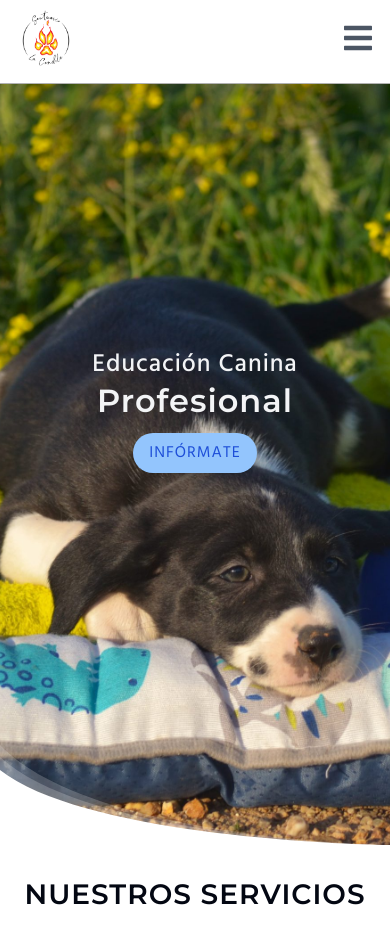
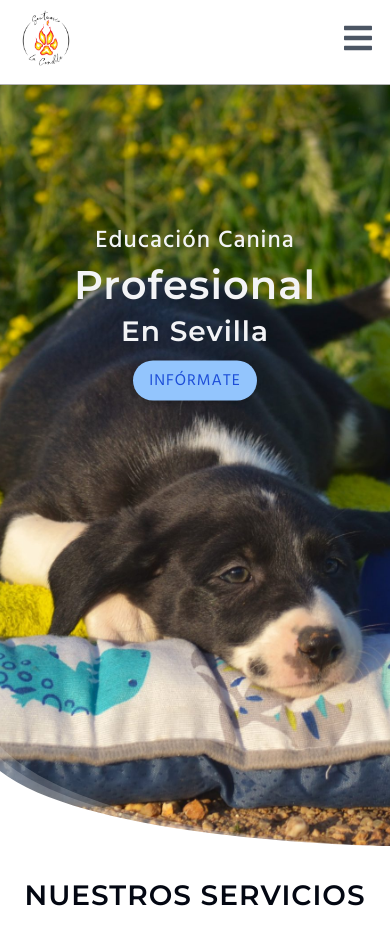
Before and after one commit to asa7ur/Educadores_Caninos, a React (Vite) app: page / in a window 390 px wide. Shown: the top 944 px of the page. Built offline with nearby package versions, Linux system fonts and the light colour scheme.

Commit message:
minor changes

```diff
--- a/src/components/Contact.jsx
+++ b/src/components/Contact.jsx
@@ -47,8 +47,7 @@ const Contact = () => {
             <p>
               ¿Tienes preguntas sobre cómo podemos ayudar a tu perro a aprender
               y crecer? No te preocupes, estamos aquí para guiarte en cada paso
-              del camino. Escríbenos o llámanos, y juntos encontraremos la mejor
-              solución para las necesidades de tu mascota.
+              del camino.
             </p>
             <div className='links'>
               {socials.map((social) => {
@@ -67,6 +66,16 @@ const Contact = () => {
                 )
               })}
             </div>
+            <iframe
+              src='https://www.google.com/maps/embed?pb=!1m18!1m12!1m3!1d19589.225487770254!2d-6.141493234015088!3d37.25931974869507!2m3!1f0!2f0!3f0!3m2!1i1024!2i768!4f13.1!3m3!1m2!1s0xd120d000e8705b1%3A0x8b0f0270db89eb86!2sSantuario%20La%20Candela!5e0!3m2!1sen!2ses!4v1725445899156!5m2!1sen!2ses'
+              width='400'
+              height='300'
+              style={{ border: 0 }}
+              allowFullScreen=''
+              loading='lazy'
+              referrerPolicy='no-referrer-when-downgrade'
+              title='Santuario La Candela'
+            ></iframe>
           </div>
           <form className='form' onSubmit={handleSubmit}>
             <h2>Escríbenos</h2>
@@ -109,11 +118,7 @@ const Contact = () => {
             </div>
             <div className='form-group result-container'>
               <button type='submit' className='submit-btn btn'>
-                {isLoading ? (
-                  <span className='sending'></span>
-                ) : (
-                  'Enviar'
-                )}
+                {isLoading ? <span className='sending'></span> : 'Enviar'}
               </button>
               {result && (
                 <div className='result' style={{ opacity: 1 }}>
@@ -145,7 +150,7 @@ const Wrapper = styled.section`
     justify-content: center;
   }
 
-  h2{
+  h2 {
     text-align: left;
   }
 
@@ -274,15 +279,14 @@ const Wrapper = styled.section`
 
     .links {
       display: flex;
-      flex-direction: column;
       align-items: flex-start;
       gap: 2rem;
-      margin-top: 2rem;
+      margin: 1rem 0;
     }
   }
 
   @media (max-width: 768px) {
-    p{
+    p {
       font-size: 0.875rem;
     }
 
--- a/src/components/Hero.jsx
+++ b/src/components/Hero.jsx
@@ -32,6 +32,7 @@ const Hero = () => {
         <div className='content' ref={titleRef}>
           <h3>Educación canina</h3>
           <h1>Profesional</h1>
+          <h2>En Sevilla</h2>
           <ScrollLink
             to='contactar'
             smooth={true}
@@ -79,7 +80,7 @@ const Wrapper = styled.header`
 
   .content {
     position: absolute;
-    top: 35%;
+    top: 30%;
     left: 50%;
     transform: translate(-50%, -50%);
     width: 100%;
@@ -89,12 +90,18 @@ const Wrapper = styled.header`
   }
 
   h1,
+  h2,
   h3 {
     color: var(--grey-100);
+    margin-bottom: 0.25rem;
   }
 
-  h3{
-    margin-bottom: 0;
+  h2{
+    text-transform: none;
+  }
+
+  .btn{
+    margin-top: 0.5rem;
   }
 
   .divider {
@@ -121,7 +128,6 @@ const Wrapper = styled.header`
 
     h1 {
       font-size: 4rem;
-      margin-bottom: 1.5rem;
     }
   }
 
--- a/src/components/Services.jsx
+++ b/src/components/Services.jsx
@@ -43,7 +43,7 @@ const Services = () => {
                 ref={(el) => (serviceRefs.current[index] = el)}
               >
                 <img src={image} alt={title} />
-                <h4>{title}</h4>
+                <h3>{title}</h3>
                 <p>{description}</p>
               </article>
             )
@@ -82,7 +82,7 @@ export default Services
 const Wrapper = styled.section`
   background: var(--backgroundColor);
 
-  h4 {
+  h3 {
     color: var(--primary-600);
   }
 
--- a/src/index.css
+++ b/src/index.css
@@ -63,7 +63,7 @@ body {
     background: var(--backgroundColor);
     color: var(--grey-950);
     line-height: 1.5;
-    font-size: 0.875rem;
+    font-size: 1rem;
 }
 
 h1,
@@ -91,7 +91,7 @@ h2 {
     font-size: 2rem;
     text-transform: uppercase;
     text-align: center;
-    margin-bottom: 2rem;
+    margin-bottom: 1.5rem;
     font-weight: 600;
 }
 
@@ -156,7 +156,7 @@ a {
     }
 
     h2 {
-        font-size: 2.5rem;
+        font-size: 2.25rem;
     }
 
     h3 {
@@ -190,7 +190,7 @@ a {
 
 @media (max-width: 768px) {
     h1 {
-        font-size: 2rem;
+        font-size: 2.5rem;
     }
 
     h2 {
@@ -198,7 +198,7 @@ a {
     }
 
     h3 {
-        font-size: 1.55rem;
+        font-size: 1.5rem;
     }
 
     h4 {
```
